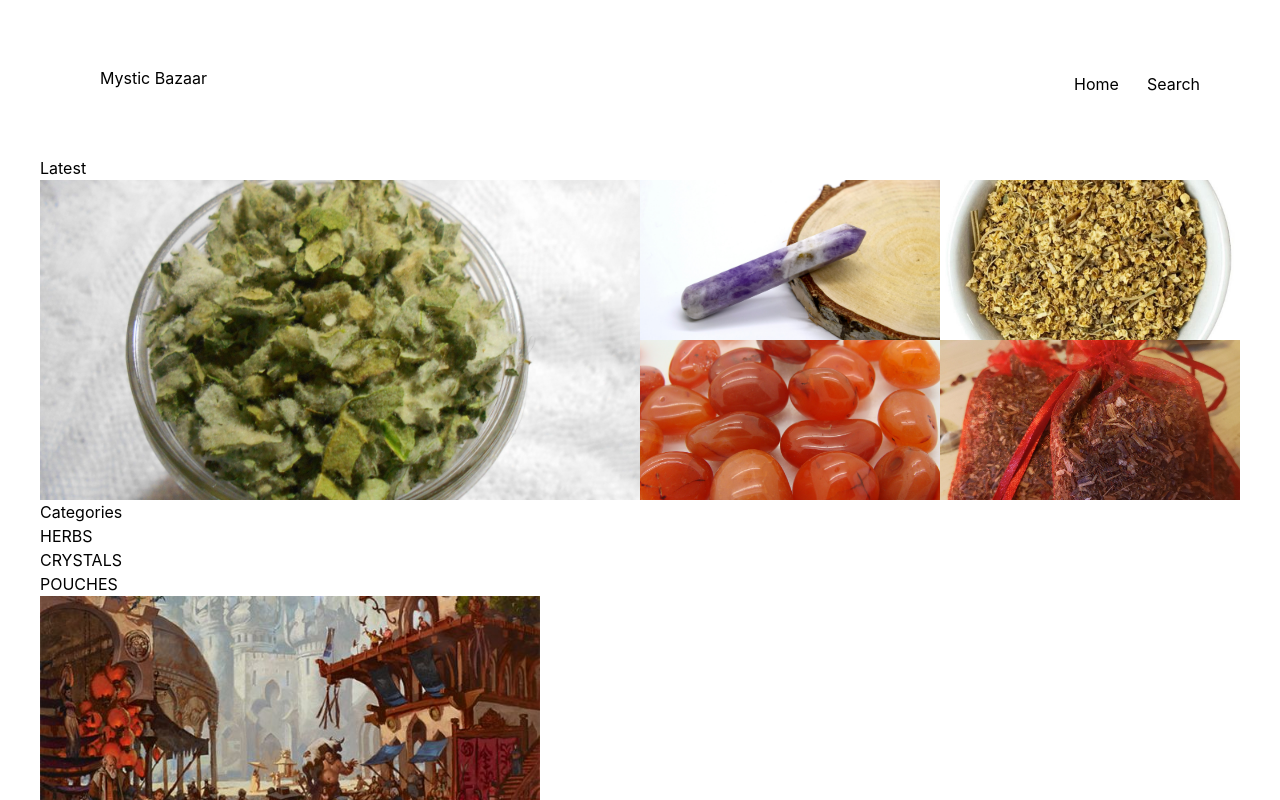
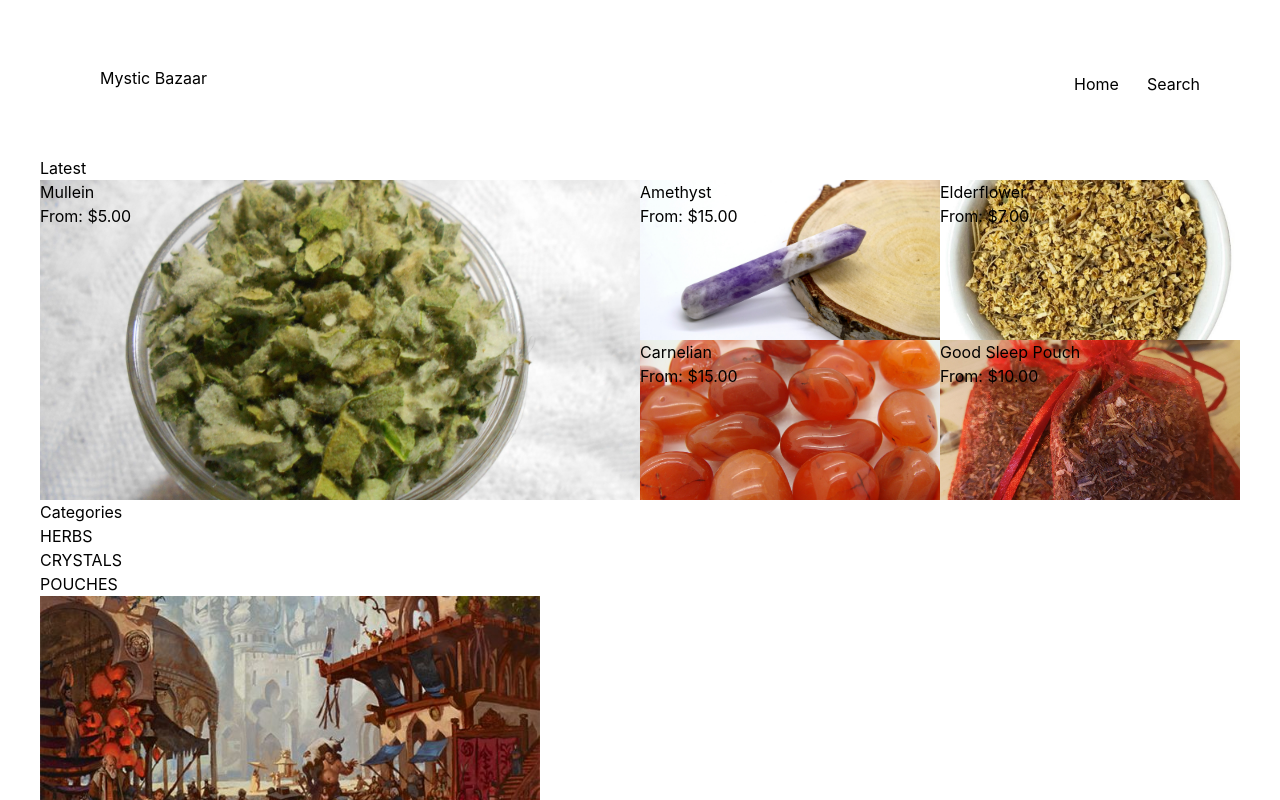
Before and after one commit to LeeGee64/mystic-bazaar-v2, a Next.js app: page / in a window 1280 px wide. Shown: the top 800 px of the page. Built offline with nearby package versions, Linux system fonts and the light colour scheme; a web font is replaced by a local one.

Commit message:
gallery styling

```diff
--- a/components/galleries/lateGallery.js
+++ b/components/galleries/lateGallery.js
@@ -9,22 +9,14 @@ export default function LateGallery({lateArray}){
 
     return (
             <div class="w-full h-80 grid grid-cols-2">
-                <div class="relative"><Image
-                                        alt={leadProduct.name}
-                                        src= {leadProduct.images[0].url}
-                                        fill
-                                        objectFit="cover"
-                                        />
-                                        </div>
 
-                <div class= "grid grid-rows-2 grid-cols-2">
-                {followProduct.map((p)=> (<div class="relative" key={p.id}>
-                                            <Image alt={p.name}
-                                                src= {p.images[0].url}
-                                                fill
-                                                objectFit= "cover"
-                                                 /></div>))}
+                <Preview productItem={leadProduct}/>
+
+                <div class= "grid grid-rows-2 grid-cols-2" >
+                {followProduct.map((p)=> (
+                    <Preview productItem={p}/>))}
                 </div>
+
             </div>
     )
 }
--- a/components/products/preview.js
+++ b/components/products/preview.js
@@ -4,13 +4,35 @@ import { getPrice } from '/pages/api/productOperations'
 
 export default function Preview({productItem}) {
     return (
-    <Link href= {`/products/${productItem.slug}`}>
-    <div id={productItem.name}>
-        <Image alt={productItem.name} src={productItem.images[0].url} placeholder= "/product-img-placeholder.svg" width={100} height={100}/>
+    // <Link href= {`/products/${productItem.slug}`}>
+    // <div id={productItem.name}>
+    //     <Image alt={productItem.name} src={productItem.images[0].url} placeholder= "/product-img-placeholder.svg" width={100} height={100}/>
+    //     <span>{productItem.name}</span>
+    //     <span>From: {getPrice(productItem.options.values[0].price.currencyCode,
+    //                             productItem.options.values[0].price.value)}</span>
+    // </div>
+    // </Link>
+
+    // <Link class="max-h-full" href= {`/products/${productItem.slug}`}></Link>
+
+    <div class="relative" key={productItem.id} id={productItem.name}>
+     <Link href= {`/products/${productItem.slug}`}>
+        <Image alt={productItem.name}
+                src={productItem.images[0].url}
+                placeholder= "/product-img-placeholder.svg"
+                fill
+                objectFit= "cover"
+                priority
+                style={{zIndex: 0}}
+                />
+        <div class="absolute" style={{zIndex:1}}>
         <span>{productItem.name}</span>
+        <br/>
         <span>From: {getPrice(productItem.options.values[0].price.currencyCode,
                                 productItem.options.values[0].price.value)}</span>
+        </div>
+        </Link>
     </div>
-    </Link>
+
     );
 }
--- a/pages/index.js
+++ b/pages/index.js
@@ -41,7 +41,7 @@ const { data, error } = useSWR(apiUrl, fetcher);
           </ul>
         </section>
         <section id="intro">
-          <Image alt="the bazaar" src="/bazaar.jpeg" placeholder="/product-img-placeholder.svg" width={500} height={500} priority/>
+          <Image alt="the bazaar" src="/bazaar.jpeg" placeholder="/product-img-placeholder.svg" width={500} height={500} />
           <p>A one-stop shop for all of your magical needs!
             All of our products our ethically sourced and sold fair trade, so you can
             practice worry-free!</p>
```
